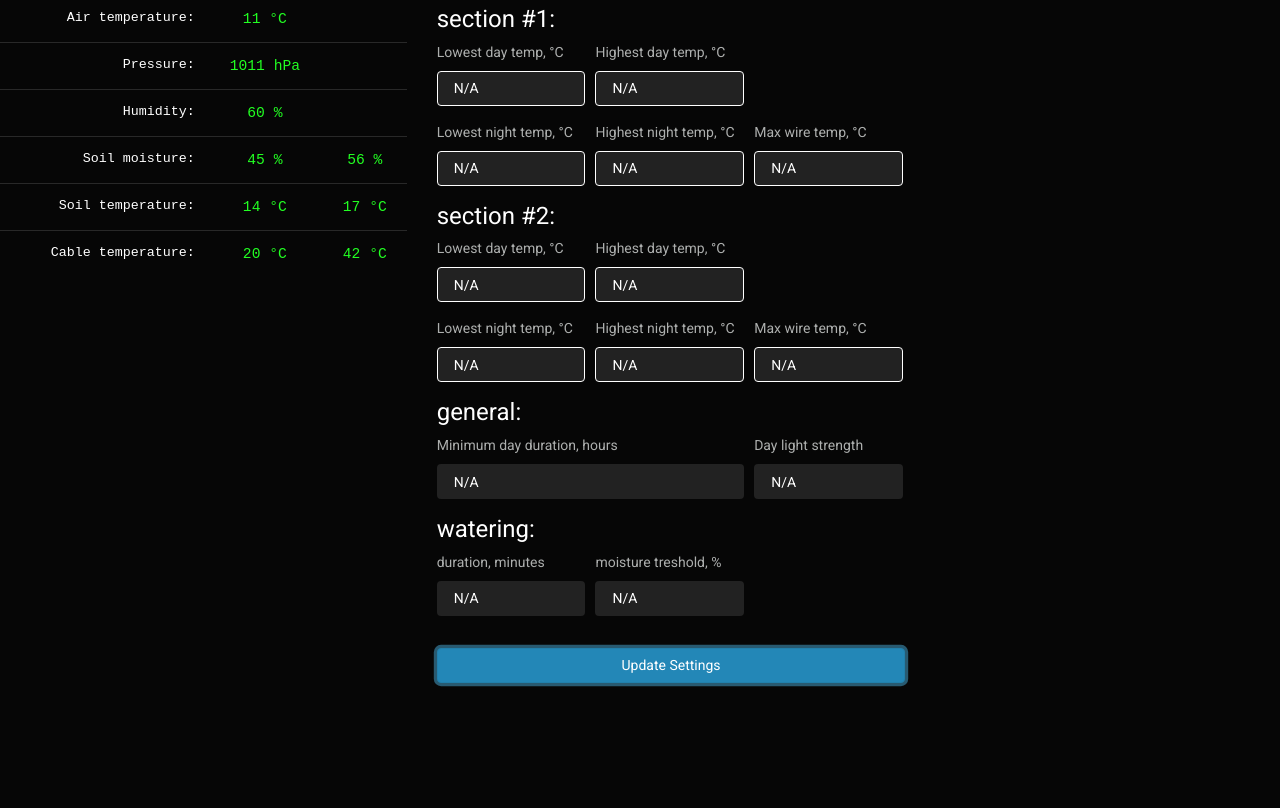
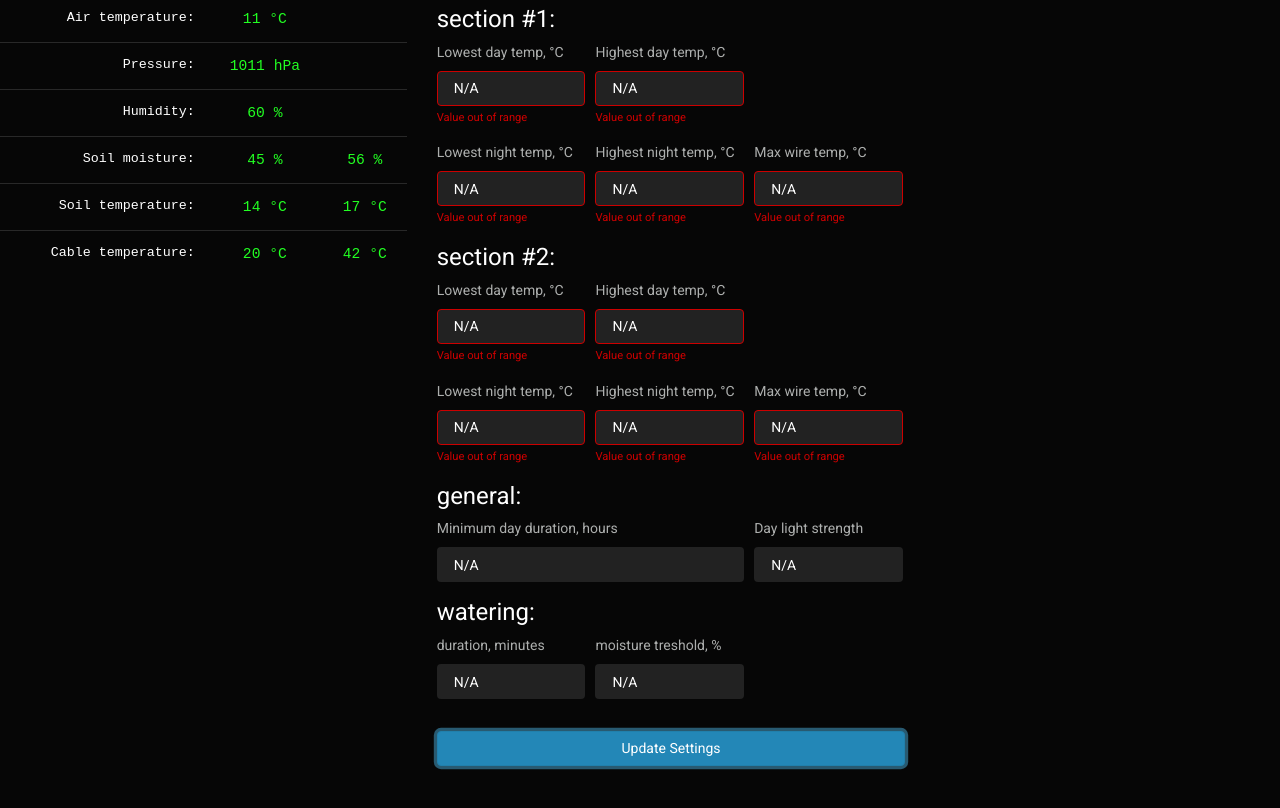
Before and after one commit to Frovu/tomato-heart, a website: page heart/public/index.html in a window 1280 px wide. Both pictures are taken after a click on the button "Update Settings". Shown: the part 112-920 px from the top of the page. Before the commit the page ends 872 px from the top, so only its background shows below. Drawn offline with nearby package versions, Linux system fonts and the light colour scheme; no server answers.

Commit message:
add: form validity

```diff
--- a/heart/public/index.html
+++ b/heart/public/index.html
@@ -81,24 +81,29 @@
 						<div class="form-group w-25 col-xs-4">
 							<label for="tDayLow1">Lowest day temp, °C</label>
 							<input type="text" class="form-control" id="tDayLow1" value="N/A">
+							<div class="invalid-feedback">Value out of range</div>
 						</div>
 						<div class="form-group w-25 col-xs-4">
 							<label for="tDayHigh1">Highest day temp, °C</label>
 							<input type="text" class="form-control" id="tDayHigh1" value="N/A">
+							<div class="invalid-feedback">Value out of range</div>
 						</div>
 					</div>
 					<div class="form-row">
 						<div class="form-group w-25 col-xs-4">
 							<label for="tNightLow1">Lowest night temp, °C</label>
 							<input type="text" class="form-control" id="tNightLow1" value="N/A">
+							<div class="invalid-feedback">Value out of range</div>
 						</div>
 						<div class="form-group w-25 col-xs-4">
 							<label for="tNightHigh1">Highest night temp, °C</label>
 							<input type="text" class="form-control" id="tNightHigh1" value="N/A">
+							<div class="invalid-feedback">Value out of range</div>
 						</div>
 						<div class="form-group w-25 col-xs-4">
 							<label for="tWire1">Max wire temp, °C</label>
 							<input type="text" class="form-control" id="tWire1" value="N/A">
+							<div class="invalid-feedback">Value out of range</div>
 						</div>
 					</div>
 					<h5>section #2:</h5>
@@ -106,24 +111,29 @@
 						<div class="form-group w-25 col-xs-4">
 							<label for="tDayLow2">Lowest day temp, °C</label>
 							<input type="text" class="form-control" id="tDayLow2" value="N/A">
+							<div class="invalid-feedback">Value out of range</div>
 						</div>
 						<div class="form-group w-25 col-xs-4">
 							<label for="tDayHigh2">Highest day temp, °C</label>
 							<input type="text" class="form-control" id="tDayHigh2" value="N/A">
+							<div class="invalid-feedback">Value out of range</div>
 						</div>
 					</div>
 					<div class="form-row">
 						<div class="form-group w-25 col-xs-4">
 							<label for="tNightLow2">Lowest night temp, °C</label>
 							<input type="text" class="form-control" id="tNightLow2" value="N/A">
+							<div class="invalid-feedback">Value out of range</div>
 						</div>
 						<div class="form-group w-25 col-xs-4">
 							<label for="tNightHigh2">Highest night temp, °C</label>
 							<input type="text" class="form-control" id="tNightHigh2" value="N/A">
+							<div class="invalid-feedback">Value out of range</div>
 						</div>
 						<div class="form-group w-25 col-xs-4">
 							<label for="tWire2">Max wire temp, °C</label>
 							<input type="text" class="form-control" id="tWire2" value="N/A">
+							<div class="invalid-feedback">Value out of range</div>
 						</div>
 					</div>
 					<h5>general:</h5>
@@ -131,10 +141,12 @@
 						<div class="form-group w-50 col-xs-4">
 							<label for="dayDuration">Minimum day duration, hours</label>
 							<input type="text" readonly class="form-control" id="dayDuration" value="N/A">
+							<div class="invalid-feedback">Value out of range</div>
 						</div>
 						<div class="form-group w-25 col-xs-4">
 							<label for="dayLight">Day light strength</label>
 							<input type="text" readonly class="form-control" id="dayLight" value="N/A">
+							<div class="invalid-feedback">Value out of range</div>
 						</div>
 					</div>
 					<h5>watering:</h5>
@@ -142,10 +154,12 @@
 						<div class="form-group w-25 col-xs-4">
 							<label for="wateringDuration">duration, minutes</label>
 							<input type="text" readonly class="form-control" id="wateringDuration" value="N/A">
+							<div class="invalid-feedback">Value out of range</div>
 						</div>
 						<div class="form-group w-25 col-xs-4">
 							<label for="minMoisture">moisture treshold, %</label>
 							<input type="text" readonly class="form-control" id="minMoisture" value="N/A">
+							<div class="invalid-feedback">Value out of range</div>
 						</div>
 					</div>
 					<p></p>
--- a/heart/public/js/script.js
+++ b/heart/public/js/script.js
@@ -1,4 +1,5 @@
 let settings;
+let ranges;
 
 const conv = {
 	Day: 'day',
@@ -21,8 +22,7 @@ function readSettings() {
 	return res;
 }
 
-function diffSettings() {
-	const newSettings = readSettings();
+function diffSettings(newSettings) {
 	let html = '';
 	for(const i of [0, 1]) {
 		for(const dt of ['Day', 'Night']) {
@@ -42,7 +42,31 @@ function diffSettings() {
 }
 
 function showModal() { // eslint-disable-line
-	const diff = diffSettings();
+	const newSettings = readSettings();
+	// validate input
+	let flagInvalid = false
+	for(const i of [0, 1]) {
+		for(const dt of ['Day', 'Night']) {
+			for(const lh of ['Low', 'High']) {
+				const tv = newSettings[i][conv[dt]][conv[lh]];
+				if(isNaN(tv) || tv < ranges.temp[0] || tv > ranges.temp[1]) {
+					$(`#t${dt}${lh}${i+1}`).addClass('is-invalid');
+					flagInvalid = true;
+				} else {
+					$(`#t${dt}${lh}${i+1}`).removeClass('is-invalid');
+				}
+			}
+		}
+		const wr = newSettings[i].wire;
+		if(isNaN(wr) || wr < ranges.wireTemp[0] || wr > ranges.wireTemp[1]) {
+			flagInvalid = true;
+			$(`#tWire${i+1}`).addClass('is-invalid');
+		} else {
+			$(`#tWire${i+1}`).removeClass('is-invalid');
+		}
+	}
+	if(!flagInvalid) {
+		const diff = diffSettings(newSettings);
 		if(diff) {
 			$('#modalBody').html(diff);
 			$('#settingsModal').modal('show');
@@ -51,9 +75,13 @@ function showModal() { // eslint-disable-line
 			setTimeout(()=>{$('#settingsAlert').removeClass('show');}, 3000);
 		}
 	}
+}
 
 window.onload = async () => {
-	const resp = await fetch('user');
+	let resp = await fetch('ranges.json');
+	ranges = await resp.json();
+	console.log('ranges', ranges);
+	resp = await fetch('user');
 	settings = await resp.json();
 	console.log('settings', settings);
 	// set settings form to retrieved values
--- /dev/null
+++ b/heart/public/ranges.json
@@ -0,0 +1,5 @@
+{
+	"temp": [10, 30],
+	"wireTemp": [30, 70],
+	"dayDuration": [8, 24]
+}
```
Lines whose indentation alone changed are shown as unchanged.
